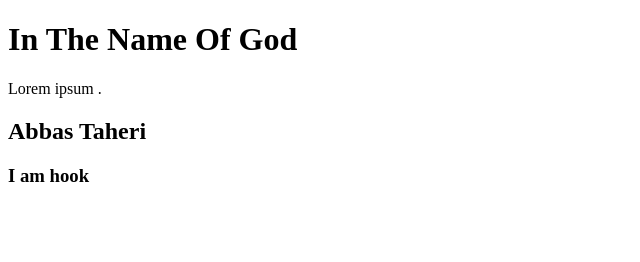
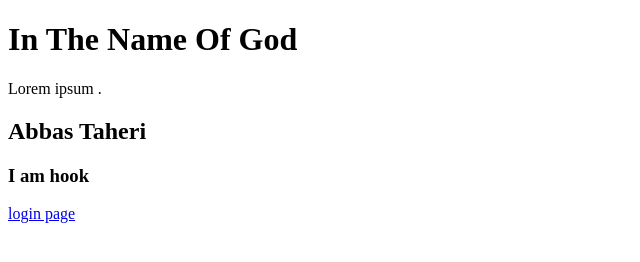
Before and after one commit to mrwebprogramming/git-1, a plain HTML site: page index.html in a window 1280 px wide. Shown: the full height of the page, 0-640 px from the left. Drawn offline with Linux system fonts and the light colour scheme.

Commit message:
link login.html to index.html

```diff
--- a/index.html
+++ b/index.html
@@ -13,6 +13,7 @@
     <p>Lorem ipsum .</p>
         <h2>Abbas Taheri</h2>
         <h3>I am hook</h3>
+        <a href="./login.html">login page</a>
 </body>
 
 </html>
```
